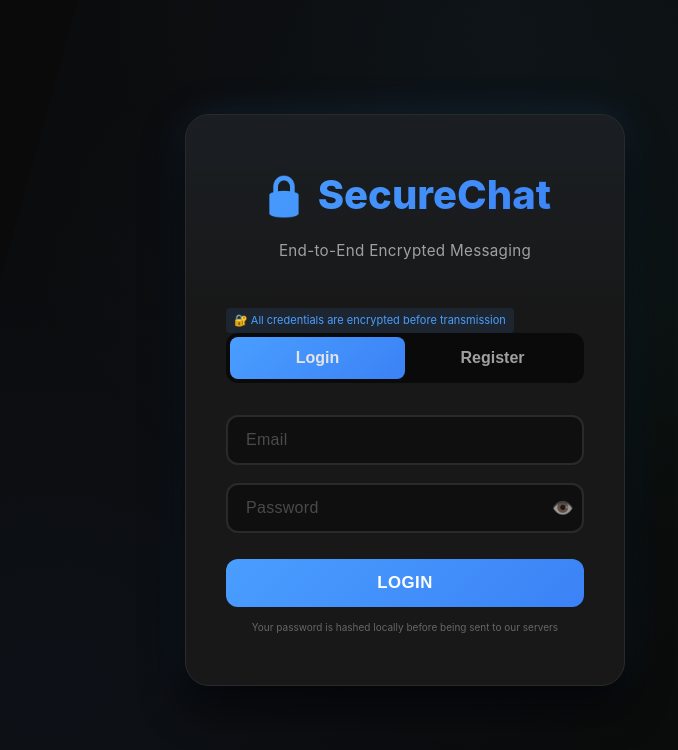
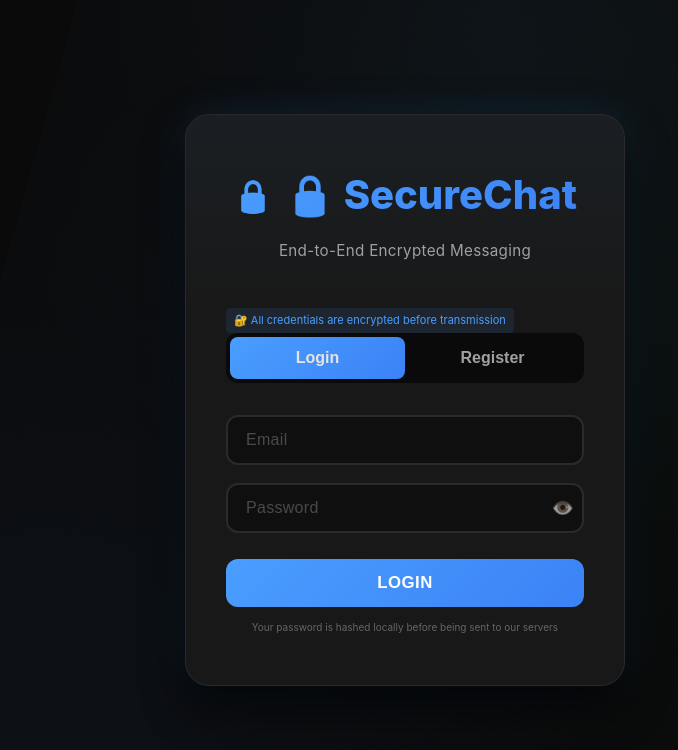
Before and after one commit to pandasuryanarayan/Secure-Chat-App, a plain HTML site: page client/login.html in a window 1280 px wide. Shown: the whole page, without its empty margins (235-913 px from the left). Drawn offline with Linux system fonts and the light colour scheme.

Commit message:
Add lock icon before h1 in auth container

```diff
--- a/client/css/login.css
+++ b/client/css/login.css
@@ -154,6 +154,11 @@ body::before {
   align-items: center;
   justify-content: center;
   gap: 12px;
+}
+
+.auth-container h1::before {
+  content: "🔒";
+  font-size: 2rem;
 }
 
 .subtitle {
```
